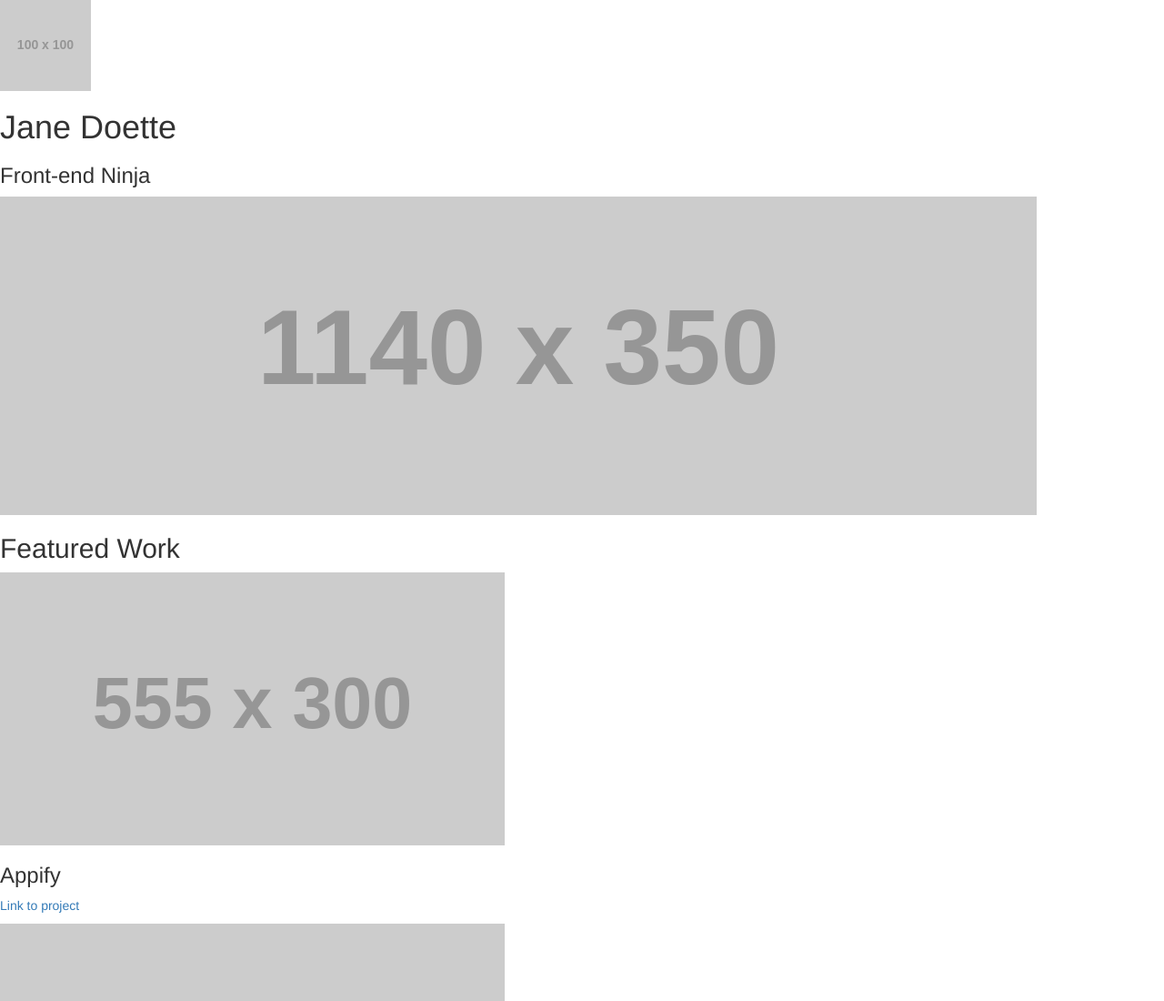
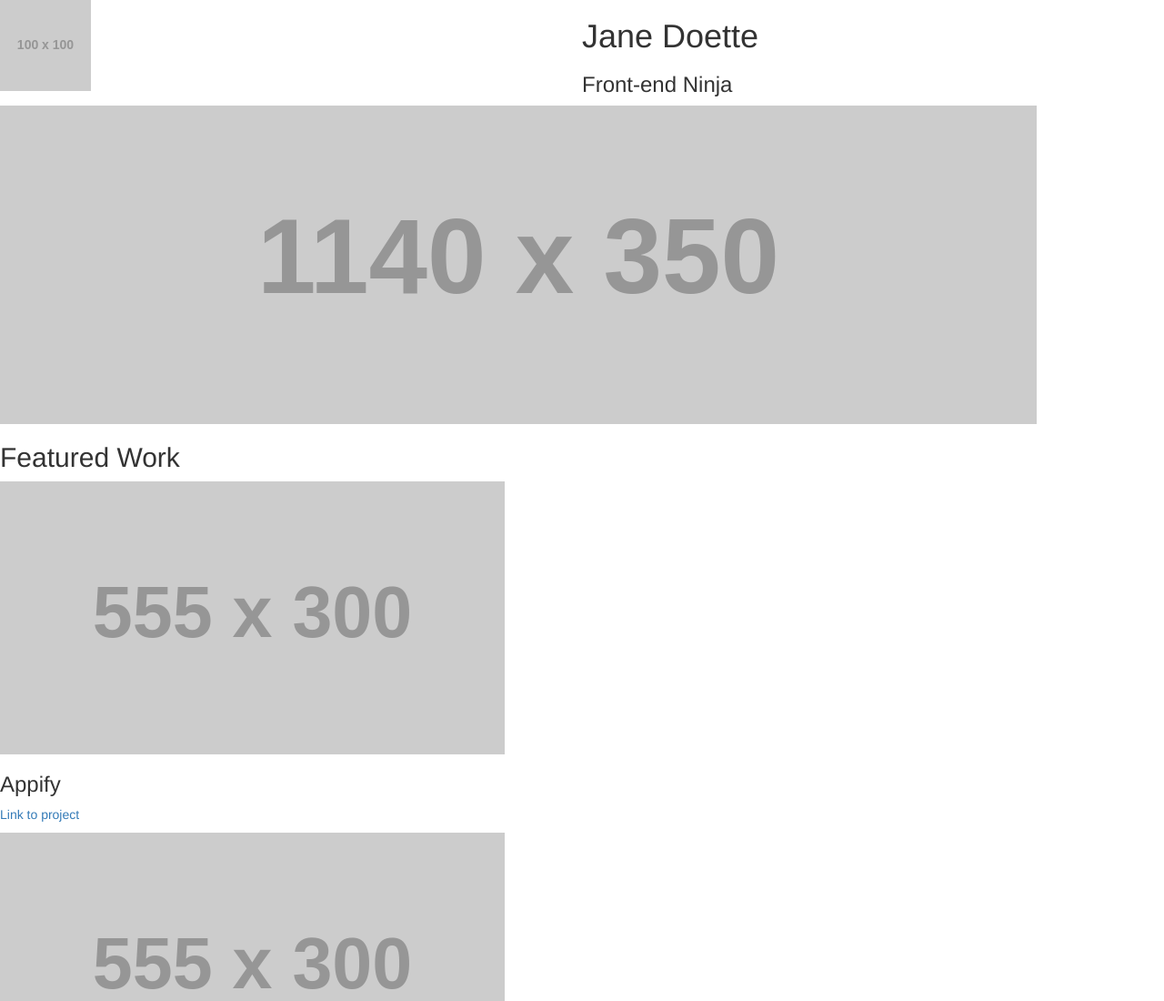
Before and after one commit to whpeddyc/udacity-introhtml, a plain HTML site: page index.html in a window 1280 px wide. Shown: the top 1100 px of the page at 91% size. Drawn offline with Linux system fonts and the light colour scheme; placeholder pictures from the web are drawn by us.

Commit message:
Update index.html

```diff
--- a/index.html
+++ b/index.html
@@ -6,8 +6,10 @@
 
   </head>
   <body>
-    <div>
-      <div><img src="http://placehold.it/100x100"></div>
+    <div class="row">
+      <div class="col-md-6">
+        <img src="http://placehold.it/100x100">
+      </div>
       <div class="text=right">
         <h1>Jane Doette</h1>
         <h3>Front-end Ninja</h3>
```
